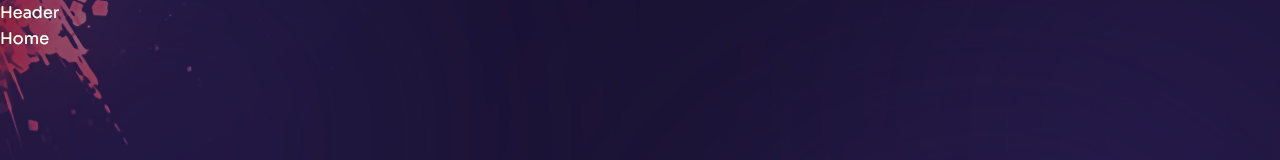
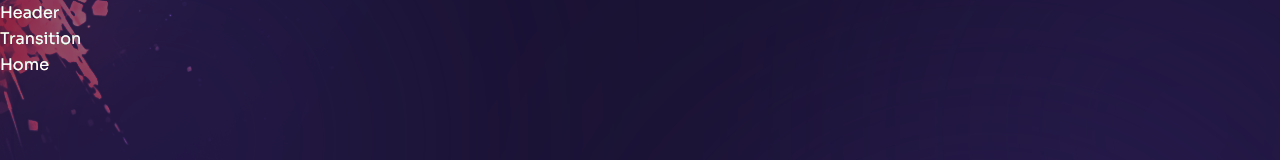
Before and after one commit to erickdc7/react-portfolio-2, a Next.js app: page / in a window 1280 px wide. Shown: the top 160 px of the page. Built offline with nearby package versions, Linux system fonts and the light colour scheme.

Commit message:
add transition

```diff
--- a/pages/_app.js
+++ b/pages/_app.js
@@ -17,6 +17,7 @@ function MyApp({ Component, pageProps }) {
     <Layout>
       <AnimatePresence mode='wait'>
         <div>
+          <Transition />
           <Component {...pageProps} />
         </div>
       </AnimatePresence>
```
